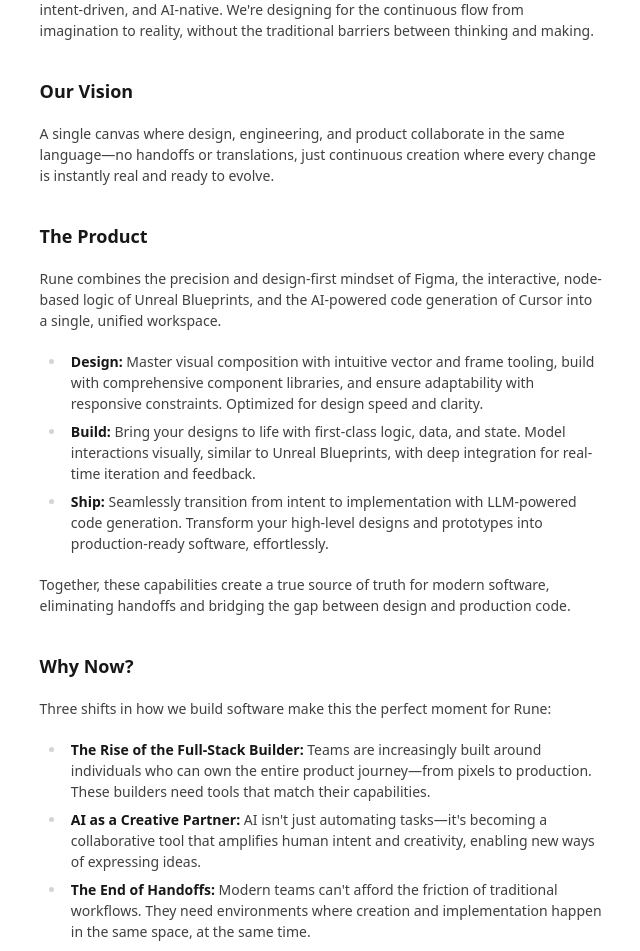
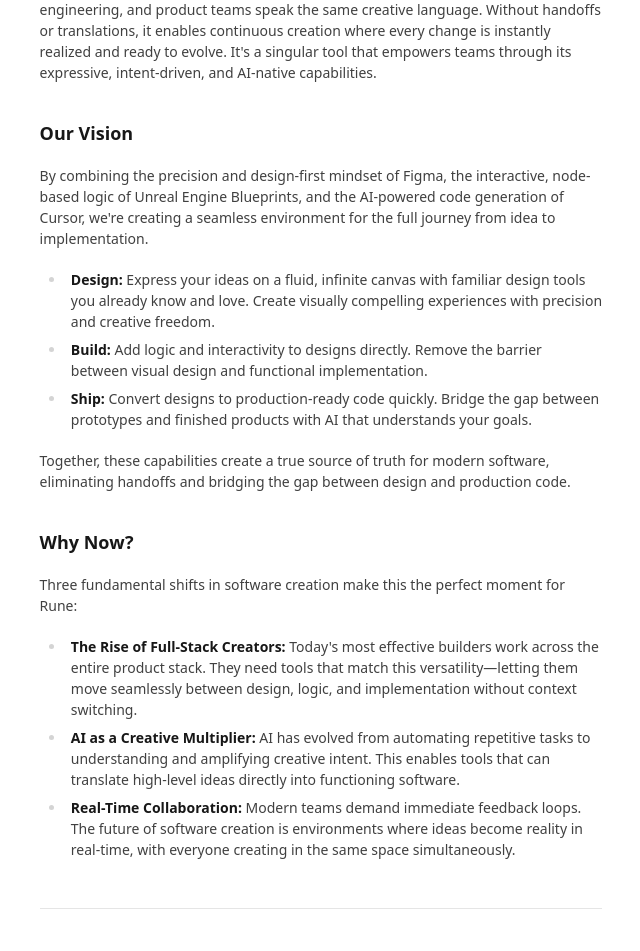
Before and after one commit to btn0s/rune-web, a Next.js app: page / in a window 1280 px wide. Shown: the part 521-1472 px from the top of the page, without its empty margins (319-959 px from the left). Built offline with nearby package versions, Linux system fonts and the light colour scheme.

Commit message:
Enhance page.tsx to refine the narrative on Rune's collaborative vision, emphasizing a unified canvas for design and engineering, the role of AI as a creative multiplier, and the importance of real-time collaboration in modern software development.

```diff
--- a/src/app/page.tsx
+++ b/src/app/page.tsx
@@ -56,46 +56,38 @@
       </p>
 
       <p>
-        Rune is purpose-built for this collaborative future—a singular tool
-        that's expressive, intent-driven, and AI-native. We're designing for the
-        continuous flow from imagination to reality, without the traditional
-        barriers between thinking and making.
+        Rune is purpose-built for this collaborative future—a unified canvas
+        where design, engineering, and product teams speak the same creative
+        language. Without handoffs or translations, it enables continuous
+        creation where every change is instantly realized and ready to evolve.
+        It's a singular tool that empowers teams through its expressive,
+        intent-driven, and AI-native capabilities.
       </p>
 
       <h2>Our Vision</h2>
 
       <p>
-        A single canvas where design, engineering, and product collaborate in
-        the same language—no handoffs or translations, just continuous creation
-        where every change is instantly real and ready to evolve.
-      </p>
-
-      <h2>The Product</h2>
-
-      <p>
-        Rune combines the precision and design-first mindset of Figma, the
-        interactive, node-based logic of Unreal Blueprints, and the AI-powered
-        code generation of Cursor into a single, unified workspace.
+        By combining the precision and design-first mindset of Figma, the
+        interactive, node-based logic of Unreal Engine Blueprints, and the
+        AI-powered code generation of Cursor, we're creating a seamless
+        environment for the full journey from idea to implementation.
       </p>
 
       <ul>
         <li>
-          <strong>Design:</strong> Master visual composition with intuitive
-          vector and frame tooling, build with comprehensive component
-          libraries, and ensure adaptability with responsive constraints.
-          Optimized for design speed and clarity.
+          <strong>Design:</strong> Express your ideas on a fluid, infinite
+          canvas with familiar design tools you already know and love. Create
+          visually compelling experiences with precision and creative freedom.
         </li>
         <li>
-          <strong>Build:</strong> Bring your designs to life with first-class
-          logic, data, and state. Model interactions visually, similar to Unreal
-          Blueprints, with deep integration for real-time iteration and
-          feedback.
+          <strong>Build:</strong> Add logic and interactivity to designs
+          directly. Remove the barrier between visual design and functional
+          implementation.
         </li>
         <li>
-          <strong>Ship:</strong> Seamlessly transition from intent to
-          implementation with LLM-powered code generation. Transform your
-          high-level designs and prototypes into production-ready software,
-          effortlessly.
+          <strong>Ship:</strong> Convert designs to production-ready code
+          quickly. Bridge the gap between prototypes and finished products with
+          AI that understands your goals.
         </li>
       </ul>
 
@@ -108,27 +100,28 @@
       <h2>Why Now?</h2>
 
       <p>
-        Three shifts in how we build software make this the perfect moment for
-        Rune:
+        Three fundamental shifts in software creation make this the perfect
+        moment for Rune:
       </p>
 
       <ul>
         <li>
-          <strong>The Rise of the Full-Stack Builder:</strong> Teams are
-          increasingly built around individuals who can own the entire product
-          journey—from pixels to production. These builders need tools that
-          match their capabilities.
+          <strong>The Rise of Full-Stack Creators:</strong> Today's most
+          effective builders work across the entire product stack. They need
+          tools that match this versatility—letting them move seamlessly between
+          design, logic, and implementation without context switching.
         </li>
         <li>
-          <strong>AI as a Creative Partner:</strong> AI isn't just automating
-          tasks—it's becoming a collaborative tool that amplifies human intent
-          and creativity, enabling new ways of expressing ideas.
+          <strong>AI as a Creative Multiplier:</strong> AI has evolved from
+          automating repetitive tasks to understanding and amplifying creative
+          intent. This enables tools that can translate high-level ideas
+          directly into functioning software.
         </li>
         <li>
-          <strong>The End of Handoffs:</strong> Modern teams can't afford the
-          friction of traditional workflows. They need environments where
-          creation and implementation happen in the same space, at the same
-          time.
+          <strong>Real-Time Collaboration:</strong> Modern teams demand
+          immediate feedback loops. The future of software creation is
+          environments where ideas become reality in real-time, with everyone
+          creating in the same space simultaneously.
         </li>
       </ul>
 
```
